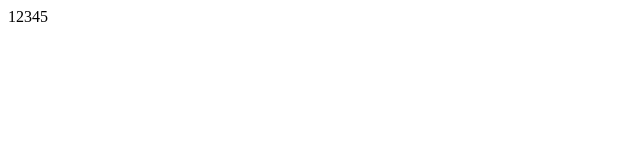
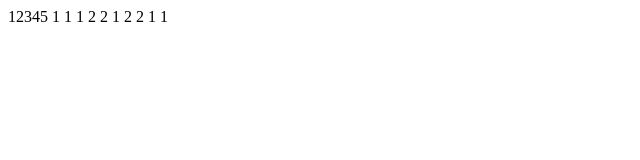
Before and after one commit to NgocVinhSoft/test, a plain HTML site: page abc.html in a window 1280 px wide. Shown: the whole page, without its empty margins (0-640 px from the left). Drawn offline with Linux system fonts and the light colour scheme.

Commit message:
Update abc.html
commit

```diff
--- a/abc.html
+++ b/abc.html
@@ -6,6 +6,6 @@
     <title>Document</title>
 </head>
 <body>
-    12345
+    12345 1 1 1 2 2 1 2 2 1 1
 </body>
 </html>
```
